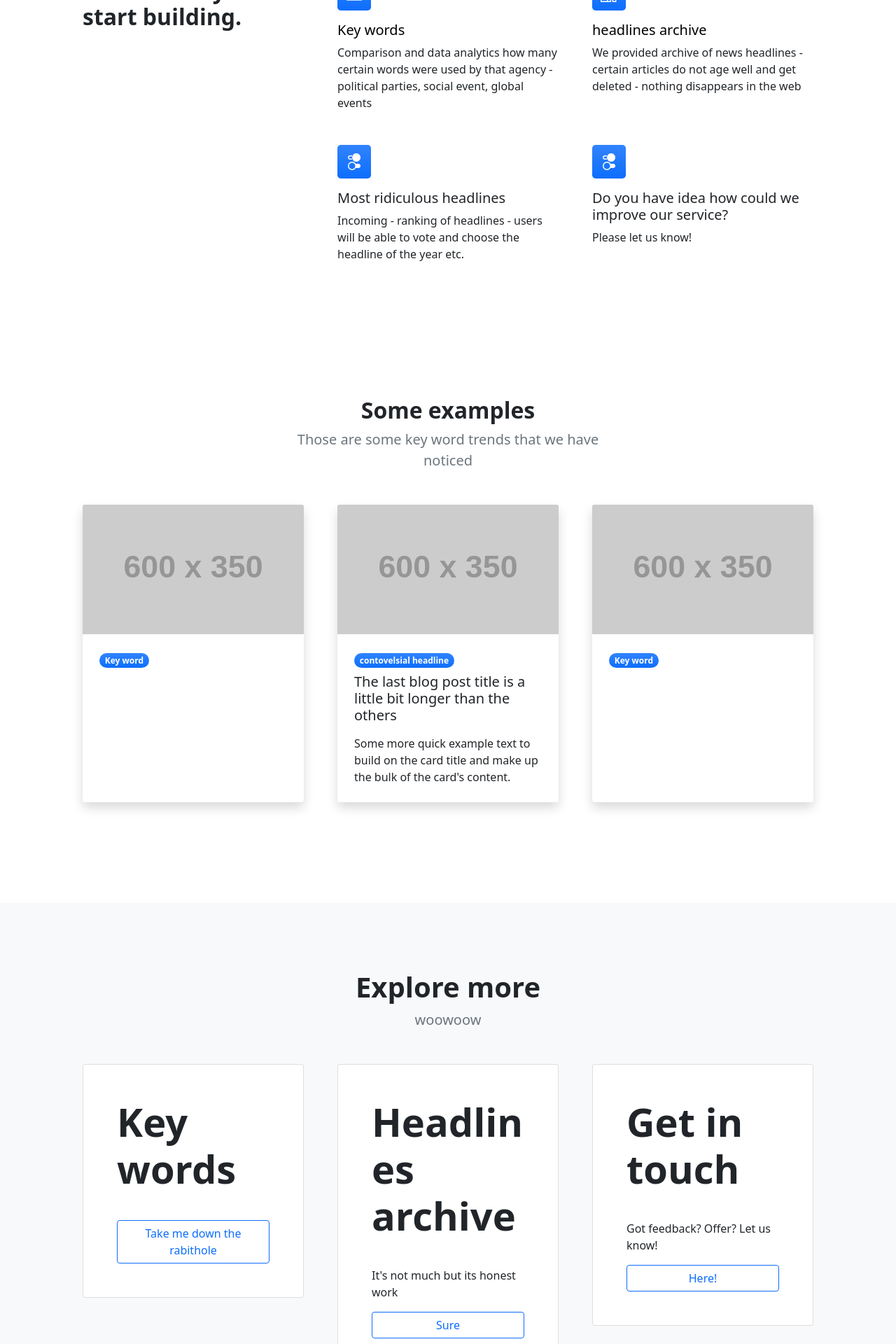
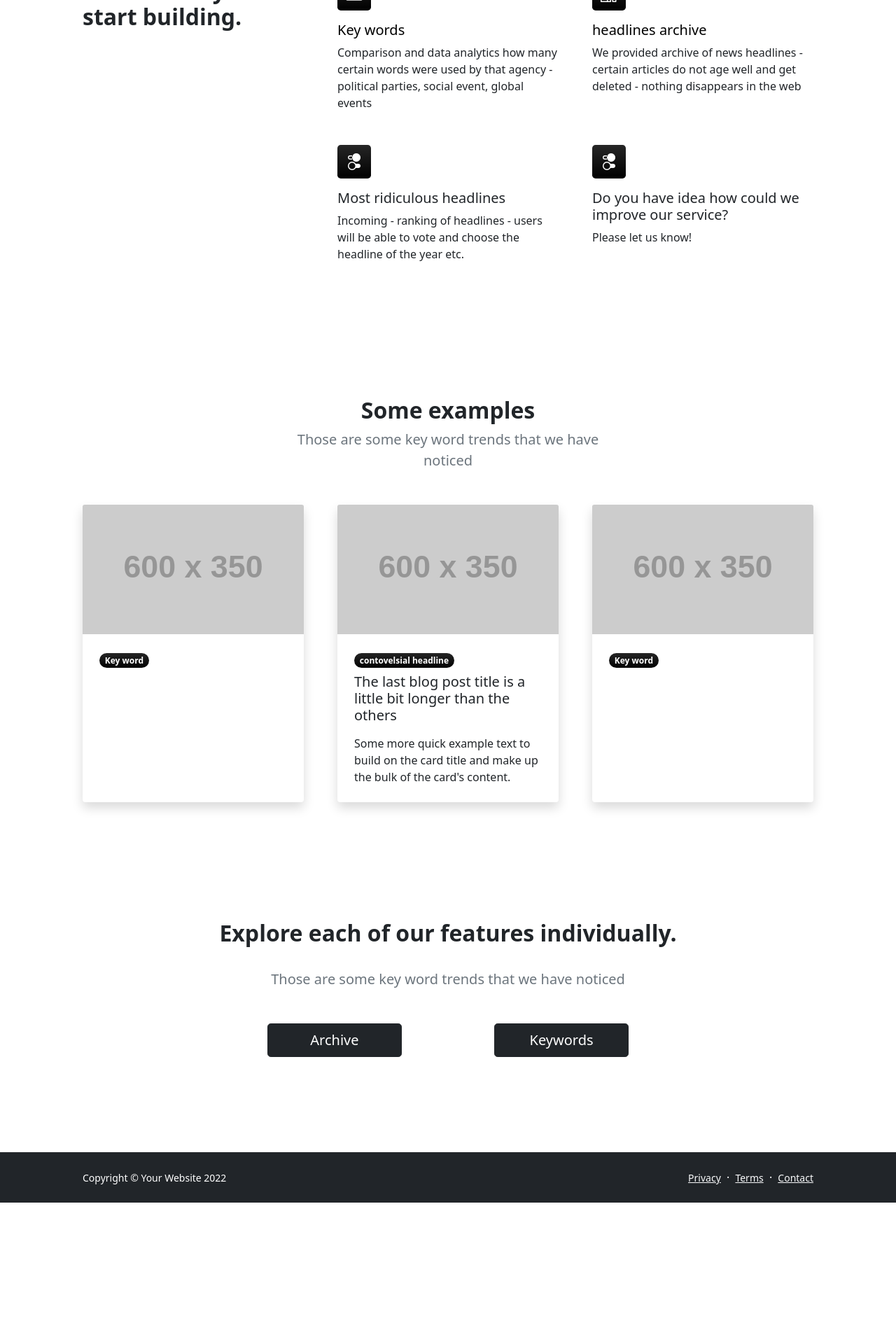
Before and after one commit to michal035/Full-stack-news-networks-comparison, a Django app: template crawling/website/thesite/main/templates/main/index2.html in a window 1280 px wide. Shown: the part 720-2640 px from the top of the page at 70% size. After the commit the page ends 2438 px from the top, so only its background shows below. Run offline with Django 3.2, Linux system fonts and the light colour scheme; the template is opened without the code that fills it, so the values that code supplies are empty; grey boxes labelled with a size stand in for pictures from a placeholder-image service; some libraries are stand-ins or nearby versions.

Commit message:
visual changes p1

```diff
--- a/crawling/website/thesite/main/templates/main/index2.html
+++ b/crawling/website/thesite/main/templates/main/index2.html
@@ -14,6 +14,25 @@
 
         {% load static %}
             <link href="{% static 'styles.css' %}" rel="stylesheet" />
+
+
+
+        <!-- Needs to be moved to .css file and renamed-->
+        <style>
+
+            .sighh:hover {
+                background-color: black;
+                color: white
+            }
+
+            .sigh:hover {
+            background-color: #ecebe8;
+            color: #000000;
+            }
+
+        </style>
+
+
     </head>
     <body class="d-flex flex-column h-100">
         <main class="flex-shrink-0">
@@ -40,7 +59,7 @@
                                 <h1 class="display-5 fw-bolder text-white mb-2">Comparison between two very different news networks</h1>
                                 <p class="lead fw-normal text-white-50 mb-4">Nowadays its hard to tell, what is factual, biased and what not. We provide analitys of key words used in headline of those two news agencies and much more </p>
                                 <div class="d-grid gap-3 d-sm-flex justify-content-sm-center justify-content-xl-start">
-                                    <a class="btn btn-primary btn-lg px-4 me-sm-3" href="#examples">Show me</a>
+                                    <a class="btn bg-white btn-primary btn-outline-light btn-lg px-4 me-sm-3 sighh" style="color:black" href="#examples">Show me</a>
                                     <a class="btn btn-outline-light btn-lg px-4" href="#features">Learn More</a>
                                 </div>
                             </div>
@@ -57,22 +76,22 @@
                         <div class="col-lg-8">
                             <div class="row gx-5 row-cols-1 row-cols-md-2">
                                 <div class="col mb-5 h-100">
-                                    <div class="feature bg-primary bg-gradient text-white rounded-3 mb-3"><i class="bi bi-collection"></i></div>
+                                    <div class="feature bg-primary bg-gradient bg-black text-white rounded-3 mb-3"><i class="bi bi-collection"></i></div>
                                     <h2 class="h5"> <a href="/key20words" style="text-decoration: none; color: black;"> Key words</a></h2>
                                     <p class="mb-0">Comparison and data analytics how many certain words were used by that agency - political parties, social event, global events</p>
                                 </div>
                                 <div class="col mb-5 h-100">
-                                    <div class="feature bg-primary bg-gradient text-white rounded-3 mb-3"><i class="bi bi-building"></i></div>
+                                    <div class="feature bg-primary bg-gradient bg-black text-white rounded-3 mb-3"><i class="bi bi-building"></i></div>
                                     <h2 class="h5"> <a href="/archive/1" style="text-decoration: none; color: black;"> headlines archive</a></h2>
                                     <p class="mb-0">We provided archive of news headlines - certain articles do not age well and get deleted - nothing disappears in the web</p>
                                 </div>
                                 <div class="col mb-5 mb-md-0 h-100">
-                                    <div class="feature bg-primary bg-gradient text-white rounded-3 mb-3"><i class="bi bi-toggles2"></i></div>
+                                    <div class="feature bg-primary bg-gradient text-white bg-black rounded-3 mb-3"><i class="bi bi-toggles2"></i></div>
                                     <h2 class="h5">Most ridiculous headlines</h2>
                                     <p class="mb-0">Incoming - ranking of headlines - users will be able to vote and choose the headline of the year etc.</p>
                                 </div>
                                 <div class="col h-100">
-                                    <div class="feature bg-primary bg-gradient text-white rounded-3 mb-3"><i class="bi bi-toggles2"></i></div>
+                                    <div class="feature bg-primary bg-gradient text-white bg-black rounded-3 mb-3"><i class="bi bi-toggles2"></i></div>
                                     <h2 class="h5">Do you have idea how could we improve our service?</h2>
                                     <p class="mb-0">Please let us know!</p>
                                 </div>
@@ -99,7 +118,7 @@
                             <div class="card h-100 shadow border-0">
                                 <img class="card-img-top" src="https://dummyimage.com/600x350/ced4da/6c757d" alt="..." />
                                 <div class="card-body p-4">
-                                    <div class="badge bg-primary bg-gradient rounded-pill mb-2">Key word</div>
+                                    <div class="badge bg-primary bg-black bg-gradient rounded-pill mb-2">Key word</div>
                                     <a class="text-decoration-none link-dark stretched-link" href="#!"><h5 class="card-title mb-3">{{first_keyword}}</h5></a>
                                     <p class="card-text mb-0">{{first_keyword_des}}</p>
                                 </div>
@@ -111,7 +130,7 @@
                             <div class="card h-100 shadow border-0">
                                 <img class="card-img-top" src="https://dummyimage.com/600x350/adb5bd/495057" alt="..." />
                                 <div class="card-body p-4">
-                                    <div class="badge bg-primary bg-gradient rounded-pill mb-2">contovelsial headline</div>
+                                    <div class="badge bg-primary bg-black bg-gradient rounded-pill mb-2">contovelsial headline</div>
                                     <a class="text-decoration-none link-dark stretched-link" href="#!"><h5 class="card-title mb-3">The last blog post title is a little bit longer than the others</h5></a>
                                     <p class="card-text mb-0">Some more quick example text to build on the card title and make up the bulk of the card's content.</p>
                                 </div>
@@ -122,7 +141,7 @@
                             <div class="card h-100 shadow border-0">
                                 <img class="card-img-top" src="https://dummyimage.com/600x350/6c757d/343a40" alt="..." />
                                 <div class="card-body p-4">
-                                    <div class="badge bg-primary bg-gradient rounded-pill mb-2"> <a style="color: white; text-decoration:none;" href="#features">Key word</a> </div>
+                                    <div class="badge bg-primary bg-black bg-gradient rounded-pill mb-2"> <a style="color: white; text-decoration:none;" href="#features">Key word</a> </div>
 
                                     <a class="text-decoration-none link-dark stretched-link" href="#!"><h5 class="card-title mb-3">{{second_keyword}}</h5></a>
                                     <p class="card-text mb-0">{{second_keyword_des}}</p>
@@ -134,58 +153,25 @@
 
                 </div>
             </section>
-            <section class="bg-light py-5">
-                <div class="container px-5 my-5">
-                    <div class="text-center mb-5">
-                        <h1 class="fw-bolder">Explore more</h1>
-                        <p class="lead fw-normal text-muted mb-0">woowoow</p>
-                    </div>
-                    <div class="row gx-5 justify-content-center">
-                        <!-- Pricing card free-->
-                        <div class="col-lg-6 col-xl-4">
-                            <div class="card mb-5 mb-xl-0">
-                                <div class="card-body p-5">
-                                    <div class="mb-3">
-                                        <span class="display-4 fw-bold">Key words</span>
-                                    </div>
-                                    <br>
-                                    <div class="d-grid"><a class="btn btn-outline-primary" href="/keywords">Take me down the rabithole</a></div>
-                                </div>
-                            </div>
-                        </div>
+           <section>
 
-                        <div class="col-lg-6 col-xl-4">
-                            <div class="card mb-5 mb-xl-0">
-                                <div class="card-body p-5">
-                                    <div class="mb-3">
-                                        <span class="display-4 fw-bold">Headlines archive</span>
+            <br>
+            <center><h2 class="fw-bolder">Explore each of our features individually. </h2></center>
+            <br>
+            <center><p class="lead fw-normal text-muted mb-5">Those are some key word trends that we have noticed</p></center>
 
-                                    </div>
-                                    <br>
-                                    <p>It's not much but its honest work</p>
-                                    <div class="d-grid"><a class="btn btn-outline-primary" href="/archive/1">Sure</a></div>
-                                </div>
-                            </div>
-                        </div>
+            <center>
+                <div>
+                    <a class="btn btn-dark btn-lg px-4 sigh"  style="margin: 5%; margin-top: 0%; width: 15%; " href="/archive/1">Archive</a>
+                    <a class="btn btn-dark btn-lg px-4 sigh" style="margin: 5%; margin-top: 0%; width: 15%; transition: background-color 0.3s ease, color 0.3s ease;" href="/keywords/">Keywords</a>
+                </div>
+            </center>
 
-                        <div class="col-lg-6 col-xl-4">
-                            <div class="card mb-5 mb-xl-0">
-                                <div class="card-body p-5">
-                                    <div class="mb-3">
-                                        <span class="display-4 fw-bold">Get in touch</span>
-                                    </div>
-                                    <br>
-                                    <p>Got feedback? Offer? Let us know!</p>
-                                    <div class="d-grid"><a class="btn btn-outline-primary" href="#!">Here!</a></div>
-                                </div>
-                            </div>
-                        </div>
+            <br>
+            <br>
+            <br>
 
-
-
-                    </div>
-                </div>
-            </section>
+           </section>
         </main>
         <!-- Footer-->
         <footer class="bg-dark py-4 mt-auto">
--- a/crawling/website/thesite/main/views.py
+++ b/crawling/website/thesite/main/views.py
@@ -16,7 +16,7 @@ config = ConfigParser()
 config.read("/home/michal/Documents/Python/scraping/test/crawling/other/config.ini")
 config["database"]["password"]
 
-
+#Yeah I know ...
 conn = psycopg2.connect(
    database=config["database"]["database_n"], user=config["database"]["user"], password=config["database"]["password"], host='127.0.0.1', port= '5432'
 )
```
Also changed, not shown: crawling/website/thesite/main/templates/main/style.css (added), crawling/website/thesite/main/templates/main/styles.css (added).
